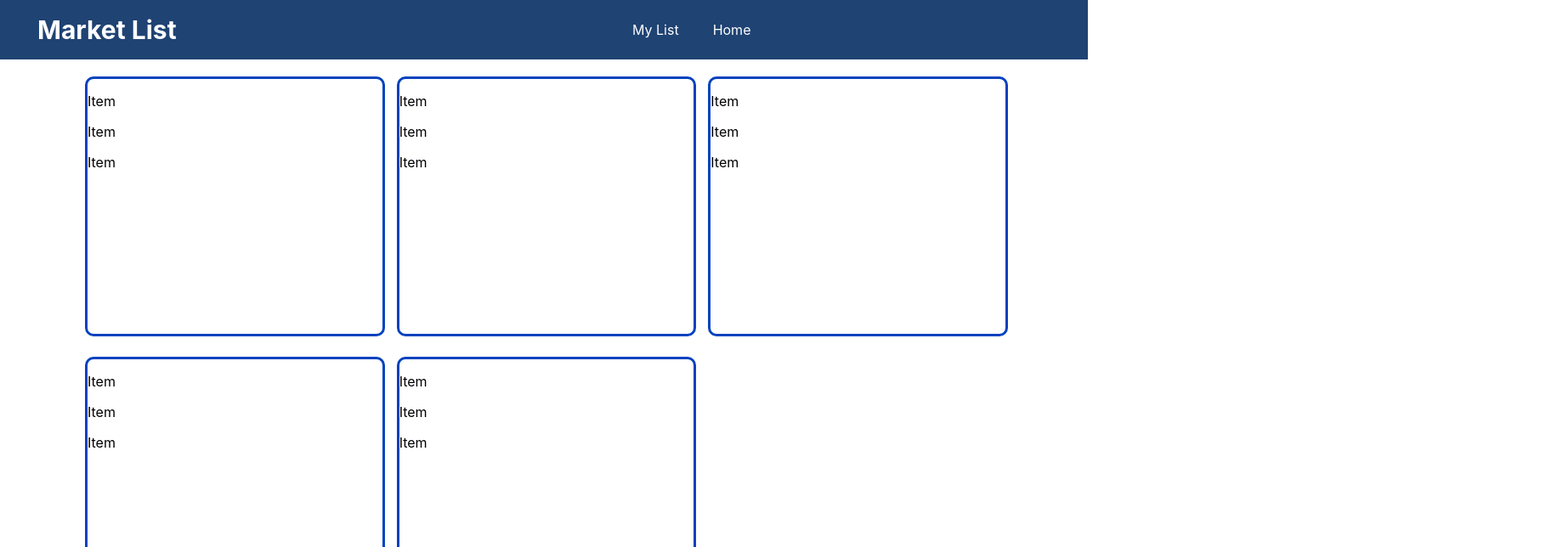
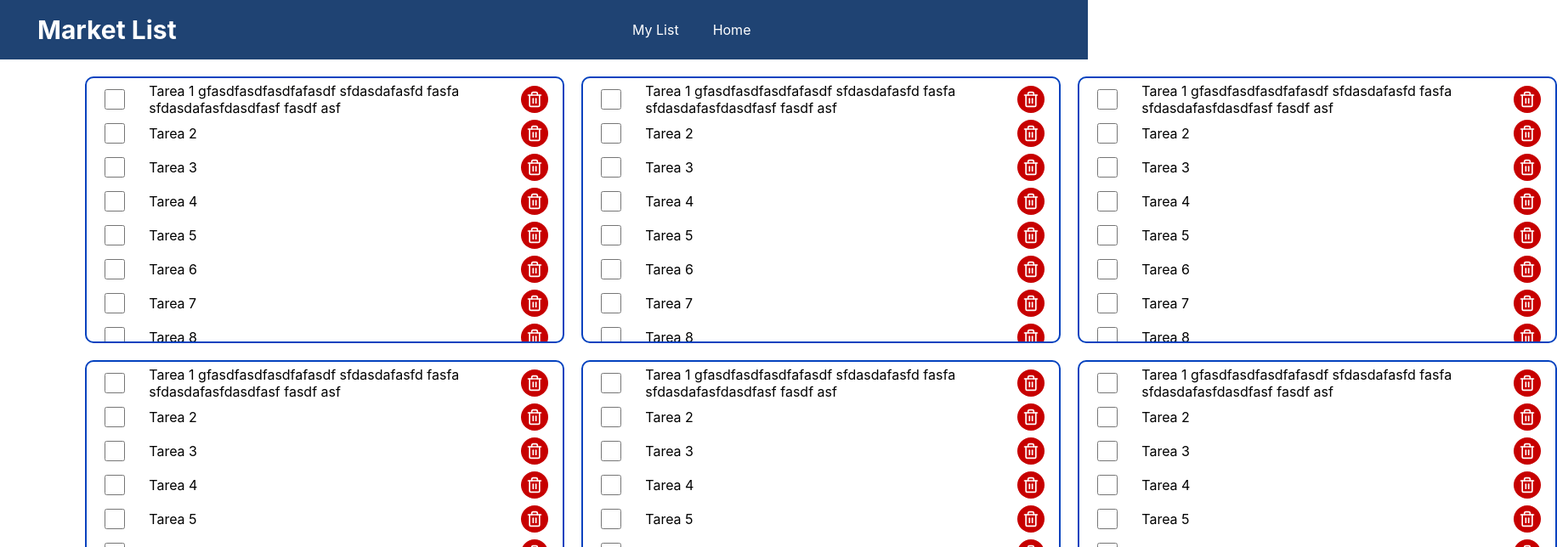
Before and after one commit to montesp/marketplace-list, a React (Create React App) app: page / in a window 1280 px wide. Shown: the top 644 px of the page at 85% size, 1832 px wide, since content can reach past the window. Built offline with nearby package versions, Linux system fonts and the light colour scheme.

Commit message:
List item css done

```diff
--- a/src/_colors.scss
+++ b/src/_colors.scss
@@ -3,3 +3,4 @@ $secundary-color:#BF1304;
 $terciary-color: #0442BF;
 $light-color: #FFF;
 $light-color-opacity: #dadada;
+$delete-color: #C70000;
--- a/src/components/Home/Home.jsx
+++ b/src/components/Home/Home.jsx
@@ -1,5 +1,6 @@
 import { List } from '../common/List/List';
 import './Home.scss';
+
 
 function Home({children}) {
   return (
@@ -9,6 +10,9 @@ function Home({children}) {
       <List/>
       <List/>
       <List/>
+      <List/>
+      <List/>
+
     </main>
   );
 }
--- a/src/components/Home/Home.scss
+++ b/src/components/Home/Home.scss
@@ -1,7 +1,6 @@
 @import '../../_colors.scss';
 
 .main {
-  height: 80vh;
   display: grid;
   grid-template-columns: repeat(3, 1fr);
   gap: 20px;
--- a/src/components/common/List/List.jsx
+++ b/src/components/common/List/List.jsx
@@ -4,9 +4,44 @@ import './_List.scss';
 function List() {
   return (
     <section className='list'>
-      <ListItem/>
-      <ListItem/>
-      <ListItem/>
+      <ListItem
+        text="Tarea 1 gfasdfasdfasdfafasdf
+        sfdasdafasfd
+        fasfa
+        sfdasdafasfdasdfasf
+        fasdf
+        asf"
+      />
+      <ListItem
+        text="Tarea 2"
+      />
+      <ListItem
+        text="Tarea 3"
+      />
+       <ListItem
+        text="Tarea 4"
+      />
+       <ListItem
+        text="Tarea 5"
+      />
+       <ListItem
+        text="Tarea 6"
+      />
+       <ListItem
+        text="Tarea 7"
+      />
+      <ListItem
+        text="Tarea 8"
+      />
+      <ListItem
+        text="Tarea 9"
+      />
+      <ListItem
+        text="Tarea 10"
+      />
+      <ListItem
+        text="Tarea 11"
+      />
 
     </section>
   );
--- a/src/components/common/List/_List.scss
+++ b/src/components/common/List/_List.scss
@@ -1,8 +1,14 @@
 @import '../../../colors.scss';
 
 .list {
-  width: 100%;
+  width: 400px;
+  min-width: 550px;
   height: 300px;
-  border: 3px solid $terciary-color;
+  display: flex;
+  flex-direction: column;
+  // margin: 10px;
+  padding: 5px;
+  border: 2px solid $terciary-color;
   border-radius: 10px;
+  overflow: auto;
 }
--- a/src/components/common/ListItem/ListItem.jsx
+++ b/src/components/common/ListItem/ListItem.jsx
@@ -1,8 +1,22 @@
 import './_ListItem.scss';
+import deleteIcon from '../../../assets/icons/trash.svg'
 
-function ListItem() {
+function ListItem({ text }) {
   return (
-    <p>Item</p>
+    <div className='list-item'>
+      <input
+        type="checkbox"
+      />
+      <label>
+        {text}
+      </label>
+      <button>
+        <img
+          src={deleteIcon}
+          alt='Icono de borrar una tarea'
+          />
+      </button>
+    </div>
   );
 }
 
--- a/src/components/common/ListItem/_ListItem.scss
+++ b/src/components/common/ListItem/_ListItem.scss
@@ -1 +1,30 @@
 @import '../../../colors';
+
+.list-item {
+  display: flex;
+  justify-content: space-around;
+  align-items: center;
+  width: 100%;
+  min-height: 40px;
+  & input {
+    width: 24px;
+    height: 24px;
+    accent-color: $terciary-color;
+  }
+  & label {
+    width: 75%;
+
+  }
+  & button {
+    width: 32px;
+    height: 32px;
+    outline: none;
+    border: none;
+    border-radius: 50%;
+    background-color: $delete-color;
+    & img {
+      width: 100%;
+      height: 100%;
+    }
+  }
+}
```
Also changed, not shown: src/assets/icons/trash.svg (added).
